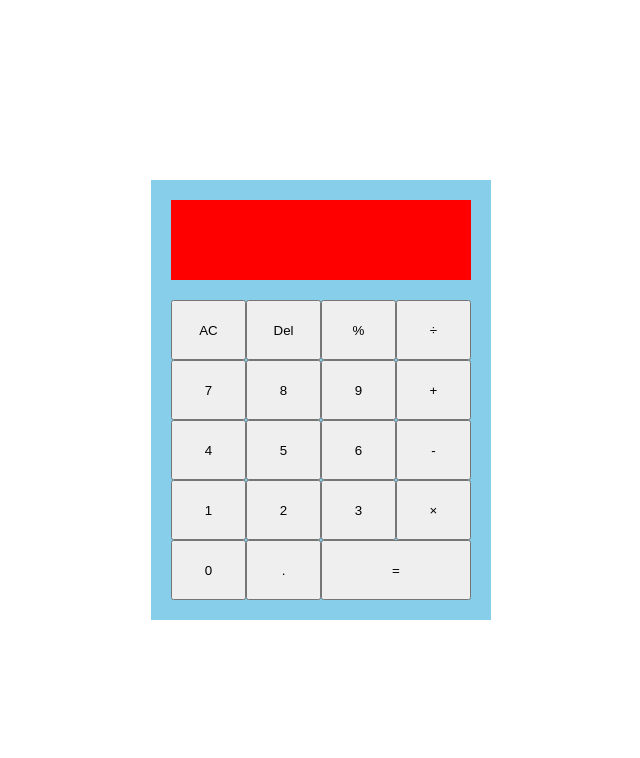
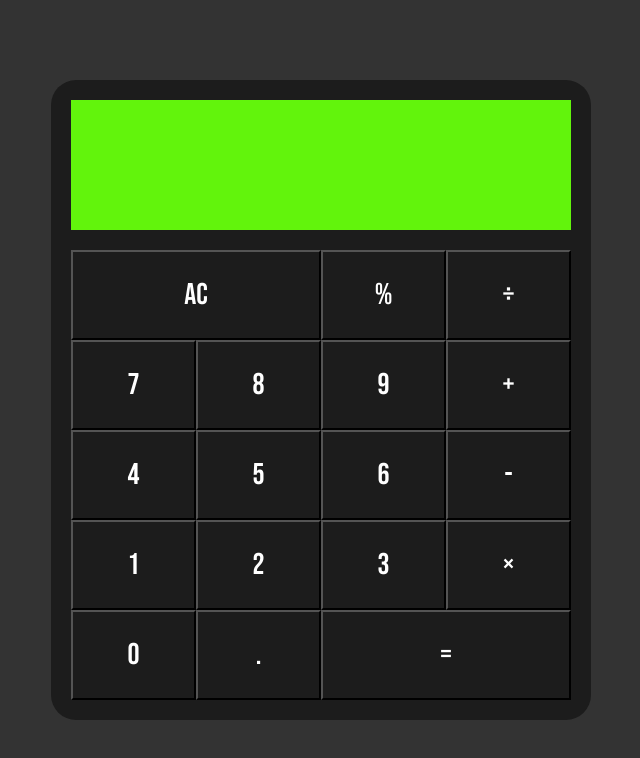
Before and after one commit to JoblessWallaby/odin-calculator, a plain HTML site: page index.html in a window 1280 px wide. Shown: the whole page, without its empty margins (319-959 px from the left). Drawn offline with Linux system fonts and the light colour scheme.

Commit message:
feat: add full functionality to calculator

```diff
--- a/index.html
+++ b/index.html
@@ -6,6 +6,10 @@
   <meta name="viewport" content="width=device-width, initial-scale=1.0">
   <script src="script.js" defer></script>
   <link rel="stylesheet" href="styles.css">
+  <!--Bebas Nue Font-->
+  <link rel="preconnect" href="https://fonts.googleapis.com">
+  <link rel="preconnect" href="https://fonts.gstatic.com" crossorigin>
+  <link href="https://fonts.googleapis.com/css2?family=Bebas+Neue&display=swap" rel="stylesheet">
   <title>Calculator</title>
 </head>
 <body>
@@ -20,8 +24,7 @@
         </div>
       </div>
       <div class="inputGrid">
-        <button class="allClear">AC</button>
-        <button class="delete">Del</button>
+        <button class="button allClear">AC</button>
         <button class="button operand modulus">%</button>
         <button class="button operand divide">÷</button>
         <button class="button number seven">7</button>
@@ -38,7 +41,7 @@
         <button class="button operand multiply">×</button>
         <button class="button number zero">0</button>
         <button class="button number decimal">.</button>
-        <button class="equal">=</button>
+        <button class="button equal">=</button>
       </div>
     </div>
   </div>
--- a/script.js
+++ b/script.js
@@ -45,13 +45,6 @@ numberButton.forEach((numButton) => {
     if(num1 !== '') {
       num2 = parseFloat(tempNum1);
     }
-//If there are two numbers and an operator. The values get calculated.
-    if (num1 && num2 && operator) {
-      operate(operator, num1, num2)
-      newTotal = total;
-      console.log(newTotal)
-
-    }
 
   })
 })
@@ -90,6 +83,17 @@ operandButton.forEach((operatorButton) => {
 
 //Equal Button
 equal.addEventListener('click', (e) => {
+  if(num2 === 0) {
+    alert(`Hey you're breaking the laws of physics bro.`)
+    const text = 'BROKEN'
+    result.innerText = text;
+    return;
+  }
+  if (num1 && num2 && operator) {
+    operate(operator, num1, num2)
+    newTotal = Math.round((total + Number.EPSILON) * 100) / 100    ;
+    console.log(newTotal)
+  }
   result.innerText = newTotal
   console.log(`Num 1: ${num1} Num 2: ${num2} Operand: ${operator} Previous operator ${previousOperator} Current operator ${operator}`)
 })
@@ -147,8 +151,7 @@ function multiply (num1,num2) {
 
 //Divide Function
 function divide (num1,num2) {
-  total = (num1 / num2);
-
+    total = (num1 / num2);
 }
 
 //Modulus Function
--- a/styles.css
+++ b/styles.css
@@ -1,6 +1,11 @@
+html,body,button{
+  font-family: 'Bebas Neue', cursive;
+}
+
 body {
   margin:0px;
   padding:0px;
+  background-color: #333333;
 }
 .content{
   display: flex;
@@ -9,12 +14,14 @@ body {
   align-items: center;
 }
 .calculator {
-  background-color: skyblue;
+  background-color: #1c1c1c;
   display:grid;
   grid-template-rows: 1fr 3fr;
-  width:300px;
-  height:400px;
+  width:500px;
+  height:600px;
   padding: 20px;
+  border-radius: 25px;
+  font-family: 'Bebas Neue', cursive;
 }
 
 .inputGrid {
@@ -26,11 +33,14 @@ body {
   grid-column: span 2;
 }
 
+.allClear {
+  grid-column: span 2;
+}
 
 .display {
   display:grid;
   grid-template-rows: 1fr 1fr;
-  background-color: red;
+  background-color: #62F40C;
   margin-bottom: 20px;
 }
 
@@ -39,6 +49,7 @@ body {
   justify-content: flex-end;
   align-self: center;
   padding:10px;
+  font-size: 30px;
 }
 
 .result {
@@ -46,4 +57,11 @@ body {
   justify-content: flex-end;
   align-self: center;
   padding:10px;
+  font-size: 30px;
 }
+
+.button {
+  font-size: 30px;
+  color: white;
+  background-color: #1c1c1c;
+}
```
